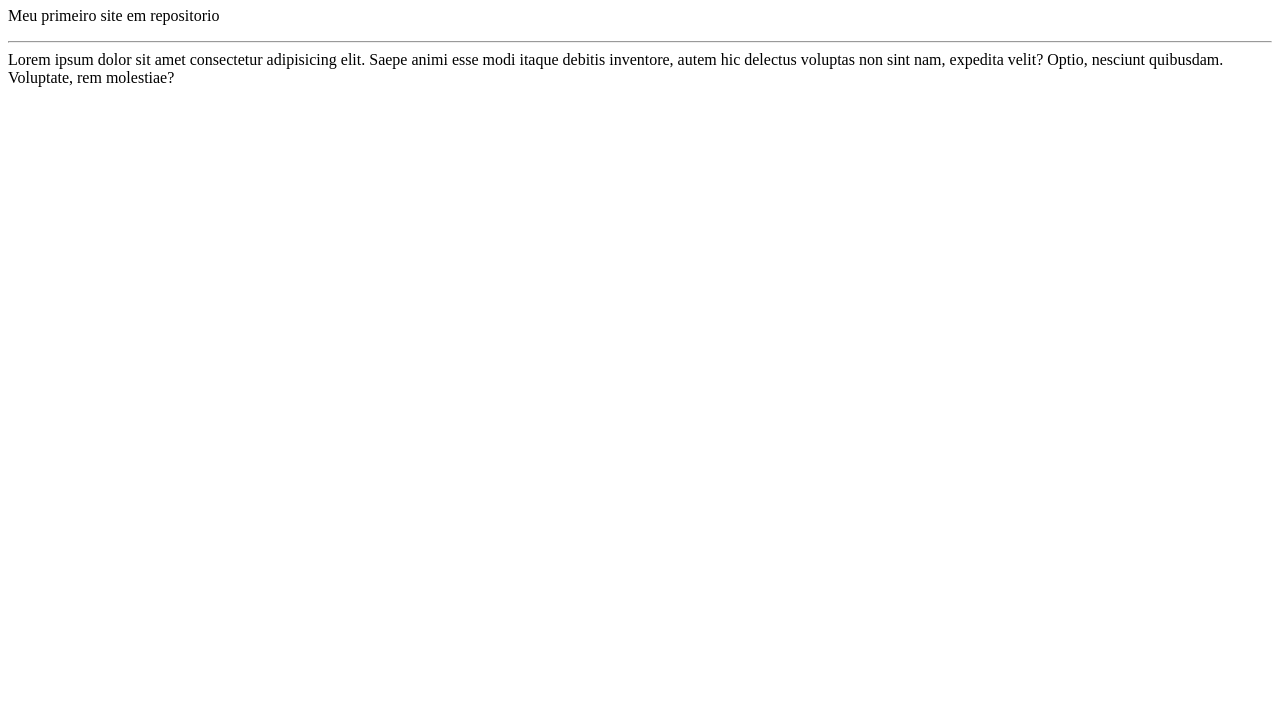
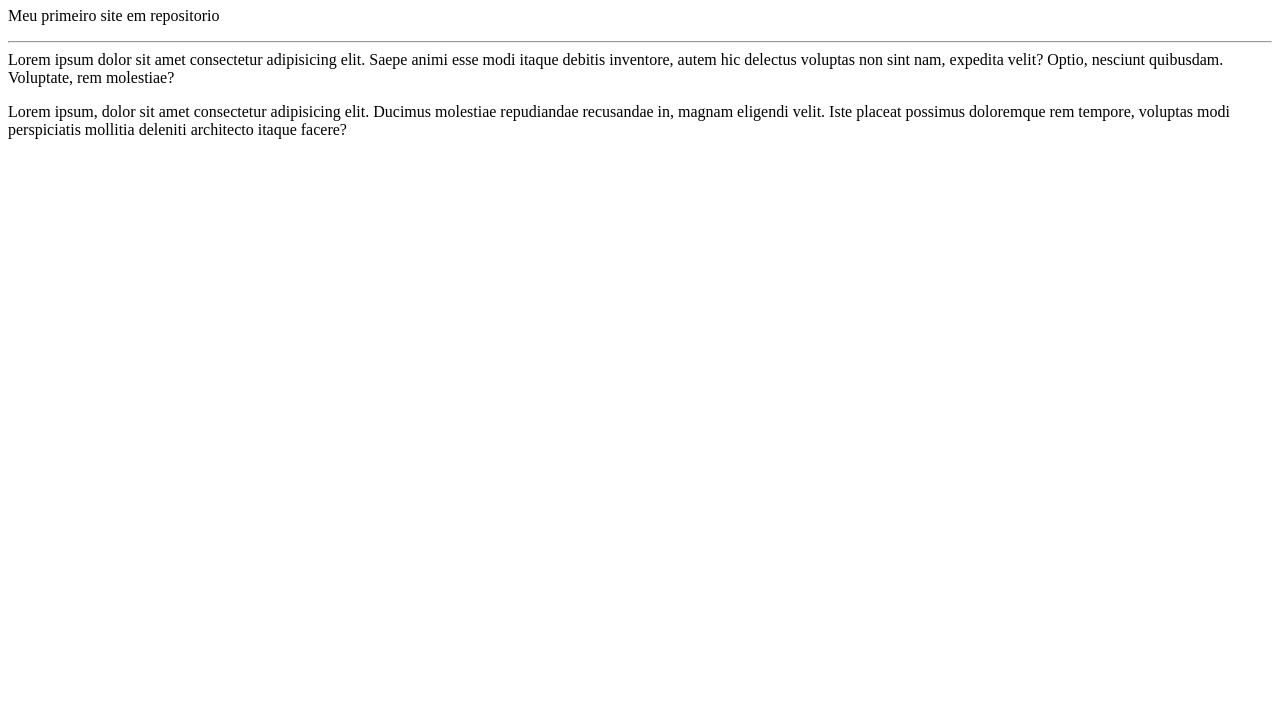
Before and after one commit to robson14br/OlaMundo, a plain HTML site: page site exemplo/index.html in a window 1280 px wide. Shown: the part 73-800 px from the top of the page. Drawn offline with Linux system fonts and the light colour scheme.

Commit message:
adicionei um paragrafo

```diff
--- a/site exemplo/index.html
+++ b/site exemplo/index.html
@@ -9,5 +9,7 @@
     <h1>Olá, mundo!</h1>
     <p>Meu primeiro site em repositorio</p>
     <hr>Lorem ipsum dolor sit amet consectetur adipisicing elit. Saepe animi esse modi itaque debitis inventore, autem hic delectus voluptas non sint nam, expedita velit? Optio, nesciunt quibusdam. Voluptate, rem molestiae?
+    <p>Lorem ipsum, dolor sit amet consectetur adipisicing elit. Ducimus molestiae repudiandae recusandae in, magnam eligendi velit. Iste placeat possimus doloremque rem tempore, voluptas modi perspiciatis mollitia deleniti architecto itaque facere?</p>
 </body>
+
 </html>
```
